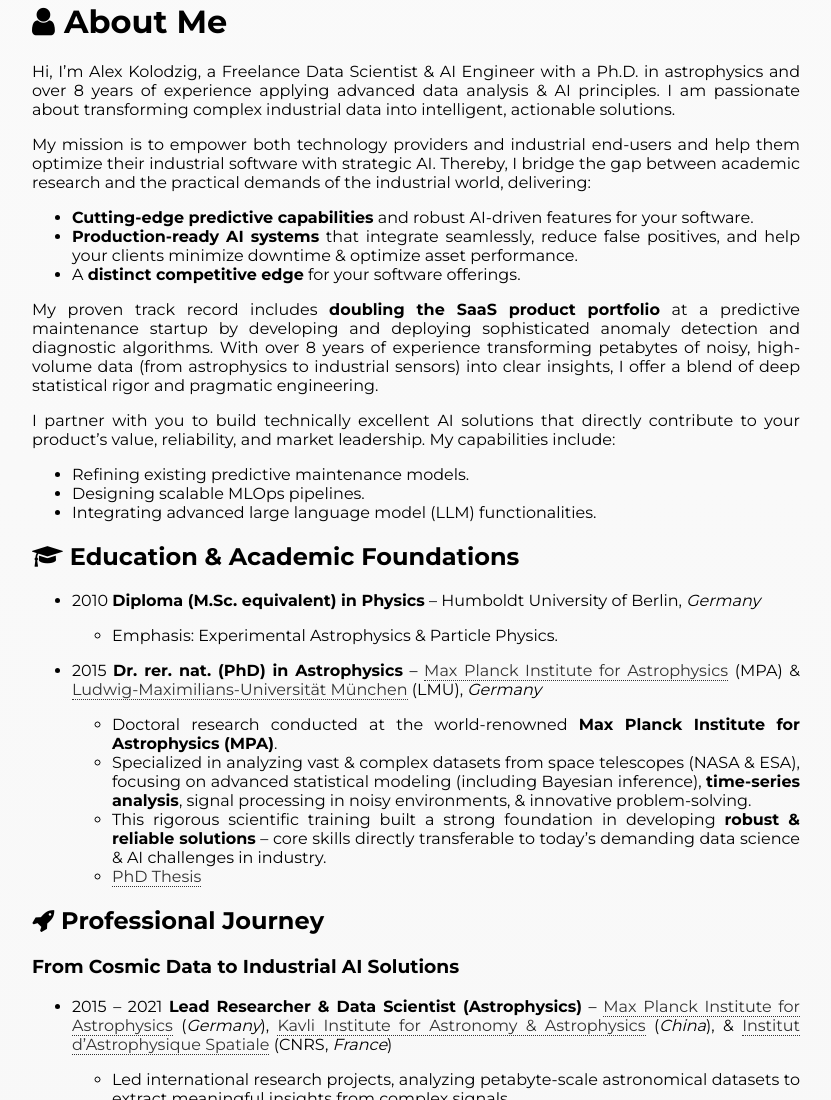
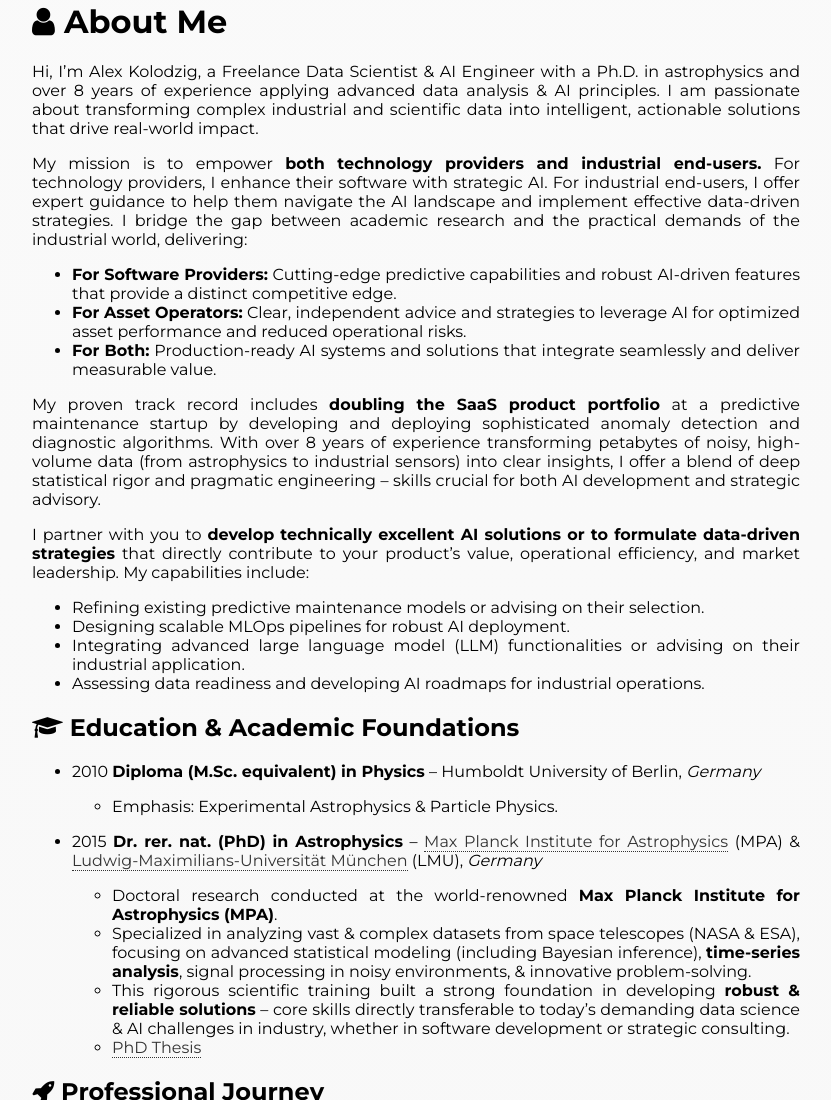
Before and after one commit to alexkolo/strategic-ai, a Jekyll site: the page built from en/about.md, in a window 1280 px wide and 1400 px high. Shown: the part 300-1400 px from the top of the window, without its empty margins (224-1055 px from the left). Built offline with Jekyll 4.4.1, drawn with Linux system fonts in a browser that asks for light colours; some web fonts are replaced; some of the changed text lies outside the part shown.

Commit message:
adjusted about page

```diff
--- a/en/about.md
+++ b/en/about.md
@@ -14,22 +14,23 @@ noindex: true
 # <i class="fa fa-user"></i> About Me
 
 Hi, I'm {{ site.my_name.en }}, a {{ site.my_role.en }} with a Ph.D. in astrophysics and over {{ site.n_exp_years }} years of experience applying advanced data analysis & AI principles.
-I am passionate about transforming complex industrial data into intelligent, actionable solutions.
+I am passionate about transforming complex industrial and scientific data into intelligent, actionable solutions that drive real-world impact.
 
-My mission is to empower both technology providers and industrial end-users and help them optimize their industrial software with strategic AI.
-Thereby, I bridge the gap between academic research and the practical demands of the industrial world, delivering:
+My mission is to empower **both technology providers and industrial end-users.** For technology providers, I enhance their software with strategic AI. For industrial end-users, I offer expert guidance to help them navigate the AI landscape and implement effective data-driven strategies.
+I bridge the gap between academic research and the practical demands of the industrial world, delivering:
 
-- **Cutting-edge predictive capabilities** and robust AI-driven features for your software.
-- **Production-ready AI systems** that integrate seamlessly, reduce false positives, and help your clients minimize downtime & optimize asset performance.
-- A **distinct competitive edge** for your software offerings.
+- **For Software Providers:** Cutting-edge predictive capabilities and robust AI-driven features that provide a distinct competitive edge.
+- **For Asset Operators:** Clear, independent advice and strategies to leverage AI for optimized asset performance and reduced operational risks.
+- **For Both:** Production-ready AI systems and solutions that integrate seamlessly and deliver measurable value.
 
-My proven track record includes **doubling the SaaS product portfolio** at a predictive maintenance startup by developing and deploying sophisticated anomaly detection and diagnostic algorithms. With over {{ site.n_exp_years }} years of experience transforming petabytes of noisy, high-volume data (from astrophysics to industrial sensors) into clear insights, I offer a blend of deep statistical rigor and pragmatic engineering.
+My proven track record includes **doubling the SaaS product portfolio** at a predictive maintenance startup by developing and deploying sophisticated anomaly detection and diagnostic algorithms. With over {{ site.n_exp_years }} years of experience transforming petabytes of noisy, high-volume data (from astrophysics to industrial sensors) into clear insights, I offer a blend of deep statistical rigor and pragmatic engineering – skills crucial for both AI development and strategic advisory.
 
-I partner with you to build technically excellent AI solutions that directly contribute to your product's value, reliability, and market leadership. My capabilities include:
+I partner with you to **develop technically excellent AI solutions or to formulate data-driven strategies** that directly contribute to your product's value, operational efficiency, and market leadership. My capabilities include:
 
-- Refining existing predictive maintenance models.
-- Designing scalable MLOps pipelines.
-- Integrating advanced large language model (LLM) functionalities.
+- Refining existing predictive maintenance models or advising on their selection.
+- Designing scalable MLOps pipelines for robust AI deployment.
+- Integrating advanced large language model (LLM) functionalities or advising on their industrial application.
+- Assessing data readiness and developing AI roadmaps for industrial operations.
 
 ## <i class="fa fa-graduation-cap"></i> Education & Academic Foundations
 
@@ -40,7 +41,7 @@ I partner with you to build technically excellent AI solutions that directly con
 - 2015 **Dr. rer. nat. (PhD) in Astrophysics** – [Max Planck Institute for Astrophysics](https://www.mpa-garching.mpg.de/) (MPA) & [Ludwig-Maximilians-Universität München](https://en.wikipedia.org/wiki/Ludwig_Maximilian_University_of_Munich) (LMU), _Germany_
   - Doctoral research conducted at the world-renowned **Max Planck Institute for Astrophysics (MPA)**.
   - Specialized in analyzing vast & complex datasets from space telescopes (NASA & ESA), focusing on advanced statistical modeling (including Bayesian inference), **time-series analysis**, signal processing in noisy environments, & innovative problem-solving.
-  - This rigorous scientific training built a strong foundation in developing **robust & reliable solutions** – core skills directly transferable to today's demanding data science & AI challenges in industry.
+  - This rigorous scientific training built a strong foundation in developing **robust & reliable solutions** – core skills directly transferable to today's demanding data science & AI challenges in industry, whether in software development or strategic consulting.
   - <a href="https://edoc.ub.uni-muenchen.de/18228/" target="_blank">PhD Thesis</a>
 
 ## <i class="fa fa-rocket"></i> Professional Journey
@@ -49,28 +50,28 @@ I partner with you to build technically excellent AI solutions that directly con
 
 - 2015 – 2021 **Lead Researcher & Data Scientist (Astrophysics)** – [Max Planck Institute for Astrophysics](https://www.mpa-garching.mpg.de/) (_Germany_), [Kavli Institute for Astronomy & Astrophysics](https://kiaa.pku.edu.cn) (_China_), & [Institut d'Astrophysique Spatiale](https://www.ias.u-psud.fr/en) (CNRS, _France_)
 
-  - Led international research projects, analyzing petabyte-scale astronomical datasets to extract meaningful insights from complex signals.
+  - Led international research projects, analyzing petabyte-scale astronomical datasets to extract meaningful insights from complex signals. This honed my skills in handling **big data, developing innovative analytical methods, and extracting value from noisy, complex information streams** – foundational for industrial AI.
   - Mastered advanced statistical methods (e.g., Bayesian inference, MCMC, Fourier analysis for **time-series**) & applied machine learning techniques to high-volume data, including developing algorithms for **signal detection in high-noise environments** (akin to anomaly detection).
   - Developed innovative, **robust** Python-based ETL pipelines & **scalable** analytical tools, demonstrating the methodological rigor & problem-solving capabilities essential for today's challenging industrial data landscapes.
   - Authored first-author publications in leading peer-reviewed journals (e.g., _Astronomy & Astrophysics_) & secured competitive research grants, underscoring deep analytical expertise. ([List of publications](https://ui.adsabs.harvard.edu/search/q=author%3A"Kolodzig"))
 
 - 2022 – 2024 **Data Scientist** – Metroscope (EDF Subsidiary), _Paris, France_
 
-  - Applied data science & AI expertise to develop, deploy, & enhance cutting-edge, **reliable predictive maintenance (PdM)** solutions for the energy sector.
+  - Applied data science & AI expertise to develop, deploy, & enhance cutting-edge, **reliable predictive maintenance (PdM)** solutions for the energy sector. This role involved deep dives into **both AI product development and understanding the practical needs of asset operators.**
   - My work directly contributed to improving model accuracy & to **doubling the company's SaaS product portfolio**.
-  - **Key Contributions to Industrial AI Software:**
-    - Developing, modernizing, & implementing sophisticated algorithms for **anomaly detection** & **asset performance diagnostics**.
+  - **Key Contributions to Industrial AI Software & Understanding End-User Needs:**
+    - Developing, modernizing, & implementing sophisticated algorithms for **anomaly detection** & **asset performance diagnostics.**
     - Building & deploying robust ETL pipelines for processing heterogeneous industrial client data, ensuring data quality & readiness for advanced analytics.
     - **Enhancing physics-based models** with advanced statistical & machine learning approaches (foundations for Physics-Informed Machine Learning).
-  - _For more details, take a look at <a href="{{ site.baseurl }}/en/portfolio">My Portfolio</a>._
+  - _These experiences directly inform my services, as detailed in <a href="{{ site.baseurl }}/en/portfolio">My Portfolio</a>._
 
 - Since 2025 **{{ site.my_role.en }}** – {{ site.company }} (sole proprietorship), _Paris, France_
 
-  - For details of the services I offer, see <a href="{{ site.baseurl }}/en/services">My Services</a>.
+  - For details of the services I offer to **Technology Providers** and **Asset Operators**, see <a href="{{ site.baseurl }}/en/services_build">My Services</a>.
 
 ## <i class="fa fa-wrench"></i> Key Technologies & Expertise
 
-My approach combines deep theoretical understanding with hands-on expertise in the technologies that power modern industrial AI solutions. I specialize in developing & deploying robust, scalable systems that deliver tangible value:
+My approach combines deep theoretical understanding with hands-on expertise in the technologies that power modern industrial AI solutions. I specialize in developing & deploying robust, scalable systems, and providing strategic advice on their application to deliver tangible value:
 
 - **Machine Learning for Predictive Maintenance & Anomaly Detection:**
 
```
Also changed, not shown: de/about.md (+19 -19 lines), README.md.
